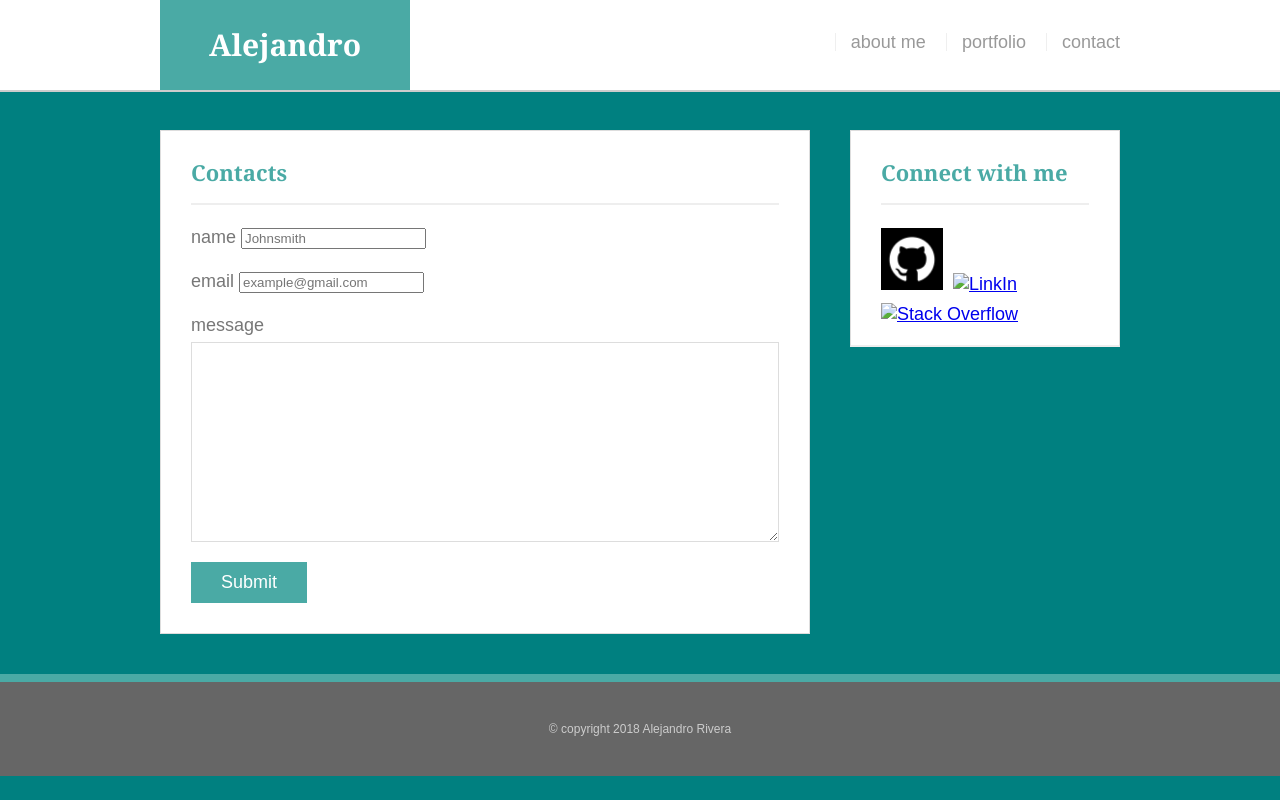
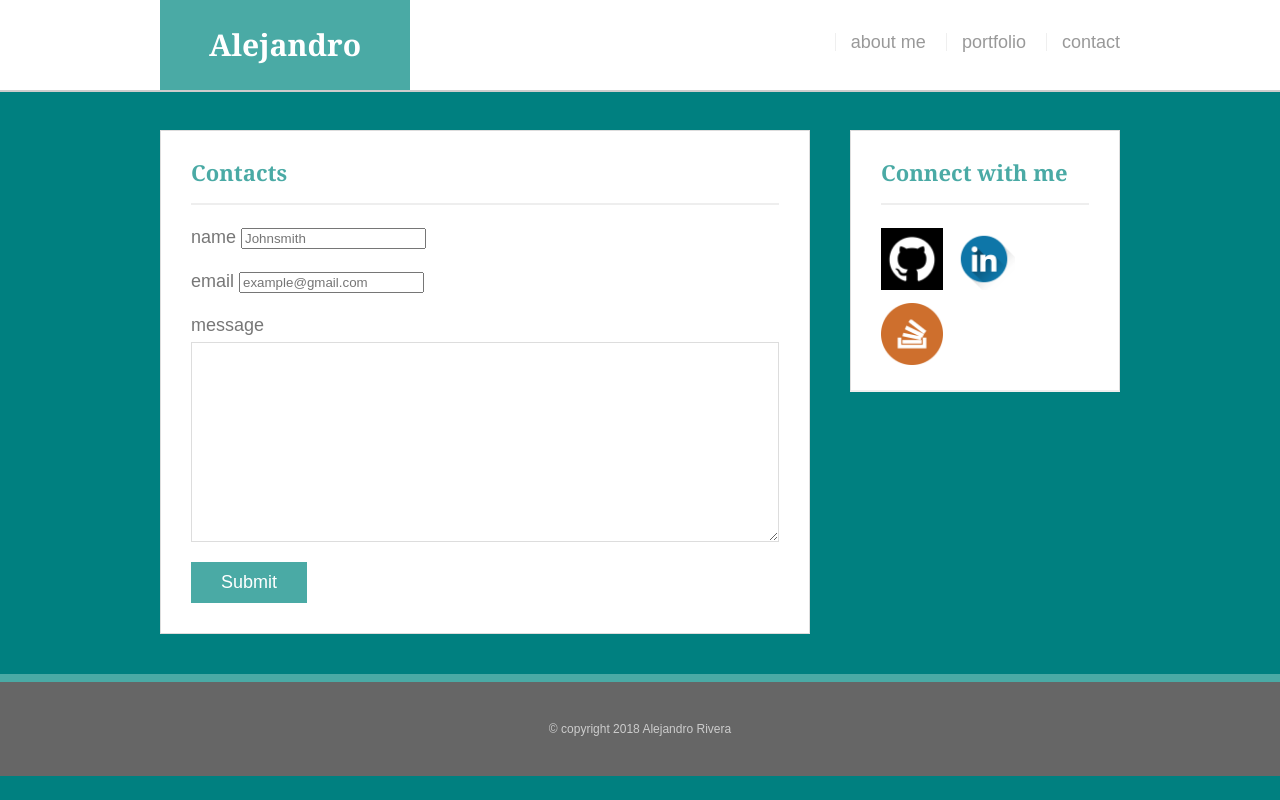
Before and after one commit to AlejandroRiveraJr/Basic-Portfolio, a plain HTML site: page contact.html in a window 1280 px wide. Drawn offline with Linux system fonts and the light colour scheme.

Commit message:
fourth commit

```diff
--- a/contact.html
+++ b/contact.html
@@ -52,8 +52,8 @@
 
             <h2>Connect with me</h2>
             <a href="https://github.com/UCF-Coding-Boot-Camp"><img src="assets\images\github.png" class="social" alt="Github"></a>
-            <a href="https://www.linkedin.com/in/alejandro-rivera-7b7364149/"><img src="assets/images/if_linkin_441945.png" class="social" alt="LinkIn"></a>
-           <a href="https://stackoverflow.com/users/9372113/alejandro-rivera-jr"><img src="assets/images/if_stackoverflow__287696.png" class="social" alt="Stack Overflow"></a>
+            <a href="https://www.linkedin.com/in/alejandro-rivera-7b7364149/"><img src="assets\images\linkedin.png" class="social" alt="LinkIn"></a>
+           <a href="https://stackoverflow.com/users/9372113/alejandro-rivera-jr"><img src="assets\images\stackoverflow.png" class="social" alt="Stack Overflow"></a>
 
             </div>
            </section>
```
Also changed, not shown: index.html (+2 -2 lines), portfolio.html (+2 -2 lines), assets/images/linkedin.png (added), assets/images/stackoverflow.png (added).
